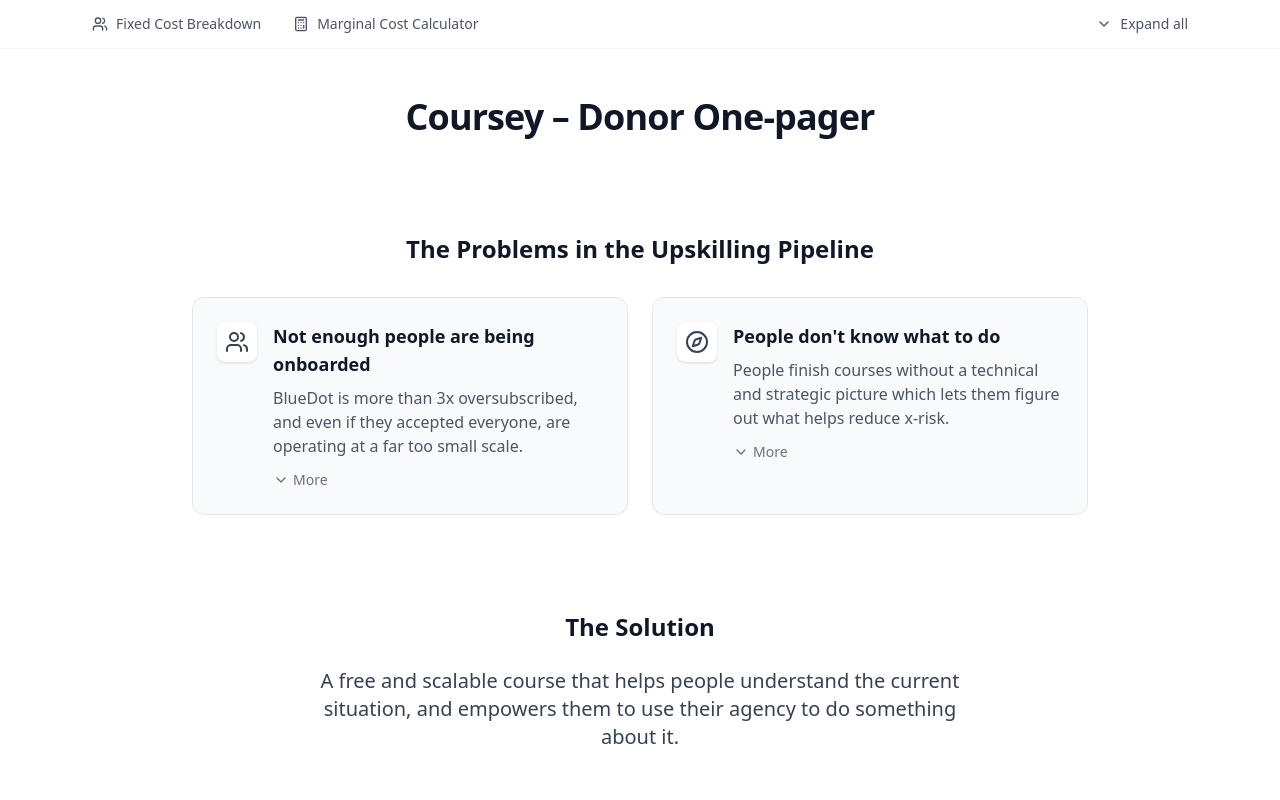
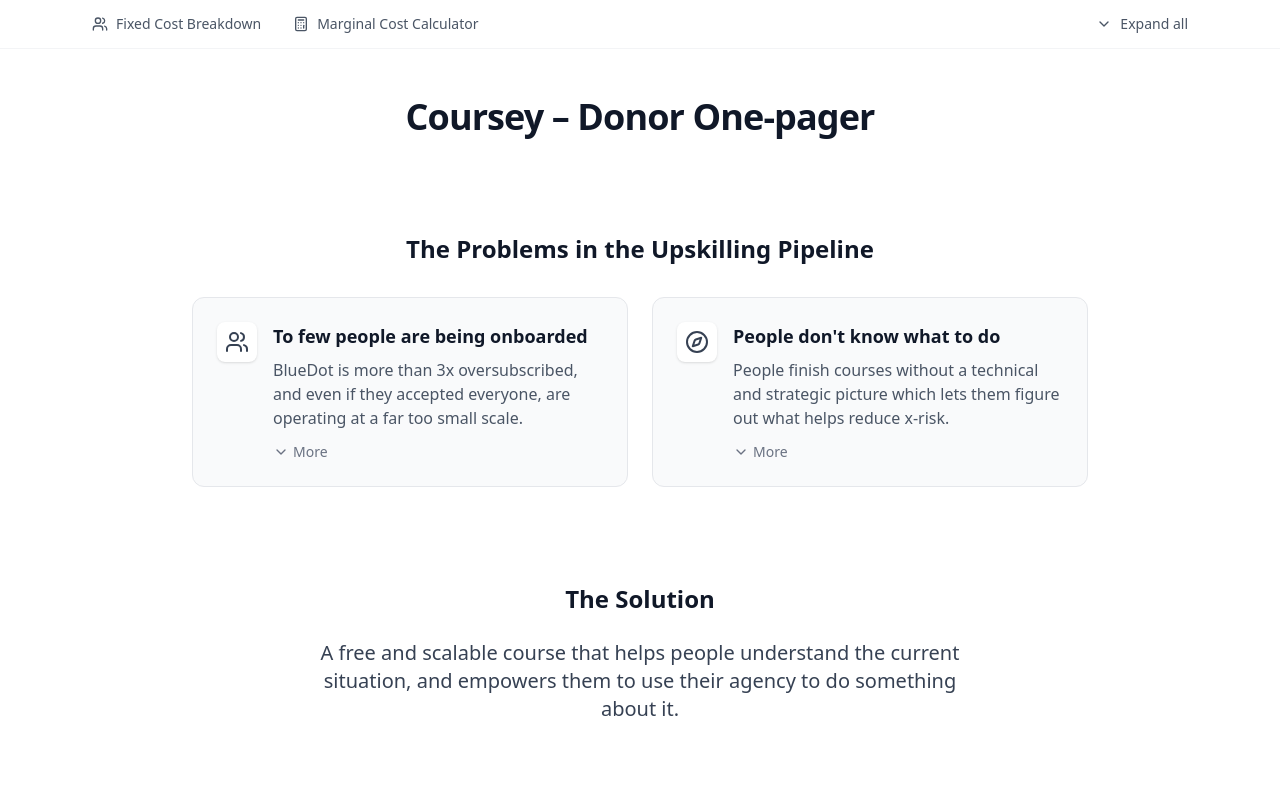
Before and after one commit to lucbrinkman/coursey-onepager, a React (Vite) app: page / in a window 1280 px wide. Shown: the top 800 px of the page. Built offline with nearby package versions, Linux system fonts and the light colour scheme.

Commit message:
Update textContent.js

```diff
--- a/textContent.js
+++ b/textContent.js
@@ -45,7 +45,7 @@ export const problemsSection = {
   problems: [
     {
       // PROBLEM 1: Not enough capacity in existing programs
-      headline: "Not enough people are being onboarded",
+      headline: "To few people are being onboarded",
       text: "BlueDot is more than 3x oversubscribed, and even if they accepted everyone, are operating at a far too small scale.",
       detail: "There isn't a scalable solution to help people get clarity on the problem. With a marginal cost per user of 400 USD, BlueDot is already rejecting many people, and demand is growing rapidly.",
     },
```
